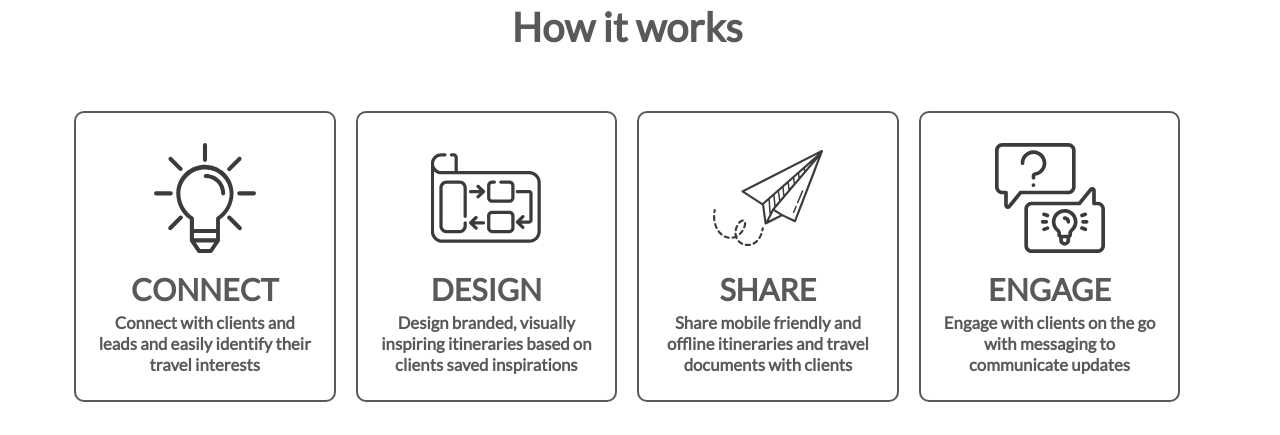
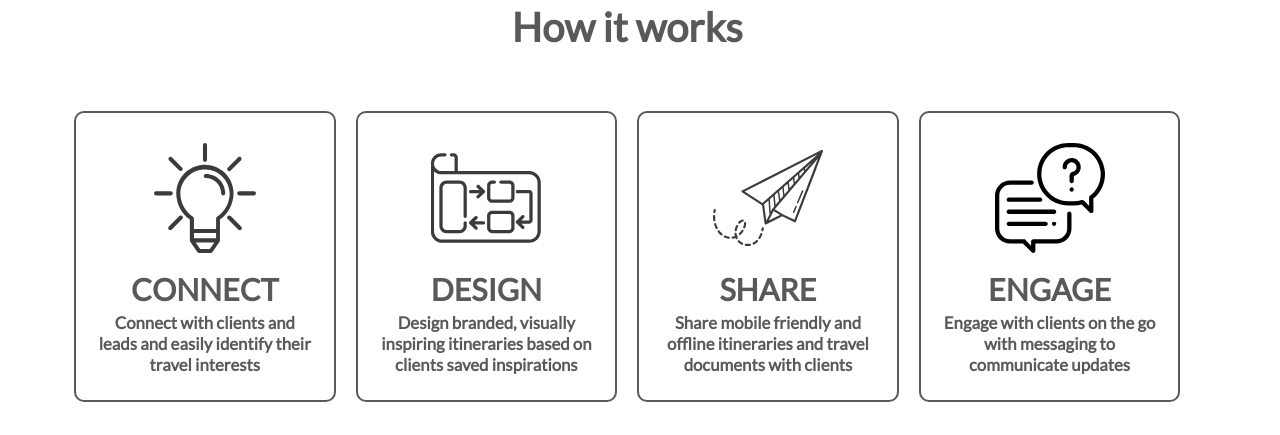
Before and after one commit to travelhive/travelhive.github.io, a plain HTML site: page index.html in a window 1280 px wide. Shown: the part 847-1282 px from the top of the page. Drawn offline with Linux system fonts and the light colour scheme.

Commit message:
conversation image

```diff
--- a/index.html
+++ b/index.html
@@ -70,7 +70,7 @@
 		<h3>Share mobile friendly and offline itineraries and travel documents with clients</h3>
 	</div>
 	<div class="col-4 works">
-		<img class="icons" src="images/009-question.svg" alt="chatboxes">
+		<img class="icons" src="images/010-conversation.svg" alt="chatboxes">
 		<h2>ENGAGE</h2>
 		<h3>Engage with clients on the go with messaging to communicate updates</h3>
 	</div>
```
